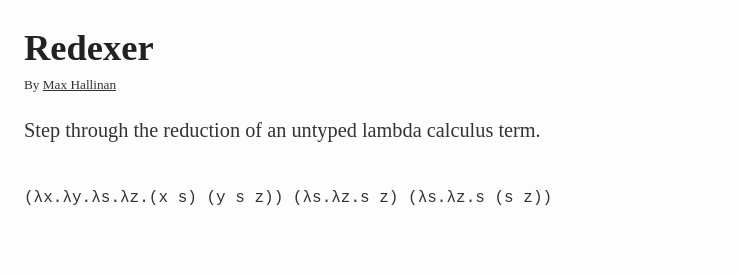
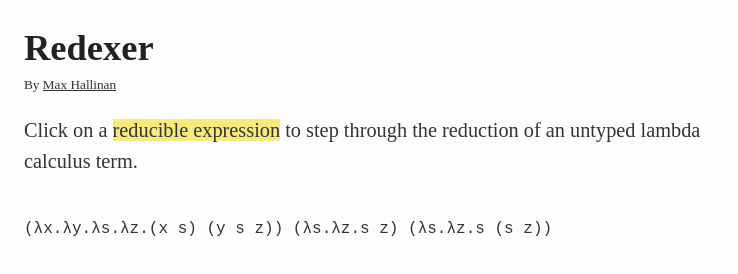
Before and after one commit to maxhallinan/redexer, a website: page public/index.html in a window 1280 px wide. Shown: the whole page, without its empty margins (0-738 px from the left). Drawn offline with Linux system fonts and the light colour scheme; a web font is replaced by a local one.

Commit message:
Fix bug where focused redex was always the outermost redex. Always use yellow for redex highlighting because the underline didn't look nice and the jump from underline to yellow on hover was jarring.

```diff
--- a/package.json
+++ b/package.json
@@ -8,8 +8,9 @@
   },
   "scripts": {
     "build": "rm -rf ./dist; npx spago bundle-app --main Main --to public/bundle.js; npx parcel build public/index.html",
+    "deploy": "_scripts/deploy.sh",
     "postinstall": "npx spago install",
-    "serve": "npm run build; npx http-server dist",
+    "serve": "npx http-server dist",
     "test": "npx spago test"
   },
   "dependencies": {
--- a/public/index.html
+++ b/public/index.html
@@ -17,7 +17,7 @@
           <p class="byline">By <a href="https://www.maxhallinan.com">Max Hallinan</a></p>
         </header>
         <p>
-Step through the reduction of an untyped lambda calculus term.
+Click on a <span class="redex">reducible expression</span> to step through the reduction of an untyped lambda calculus term.
         </p>
       </div>
       <div class="redexer">
--- a/public/styles.css
+++ b/public/styles.css
@@ -233,16 +233,15 @@ h6 {
   text-decoration: none;
 }
 
-.prose .reduceable,
-.step.last .reduceable {
-  text-decoration: underline;
+.prose .redex,
+.step.last .redex {
+  background: rgba(242,214,0,0.5);
 }
 
 .prose .todo,
 .step.last .todo {
-  background: rgba(242,214,0,0.5);
+  background: rgba(242,214,0,0.75);
   cursor: pointer;
-  text-decoration: none;
 }
 
 .step .error {
```
Also changed, not shown: 2 other files.
